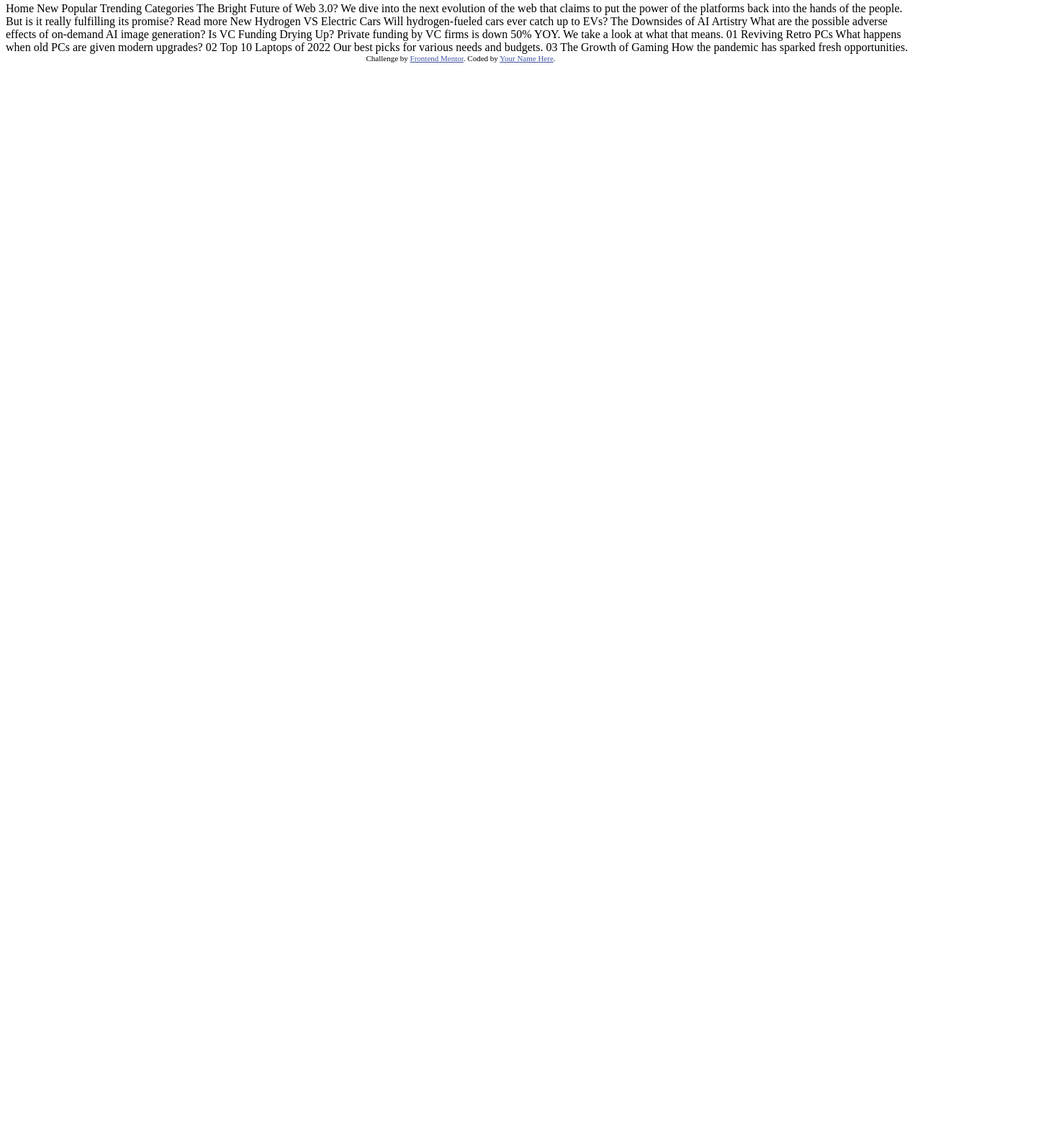
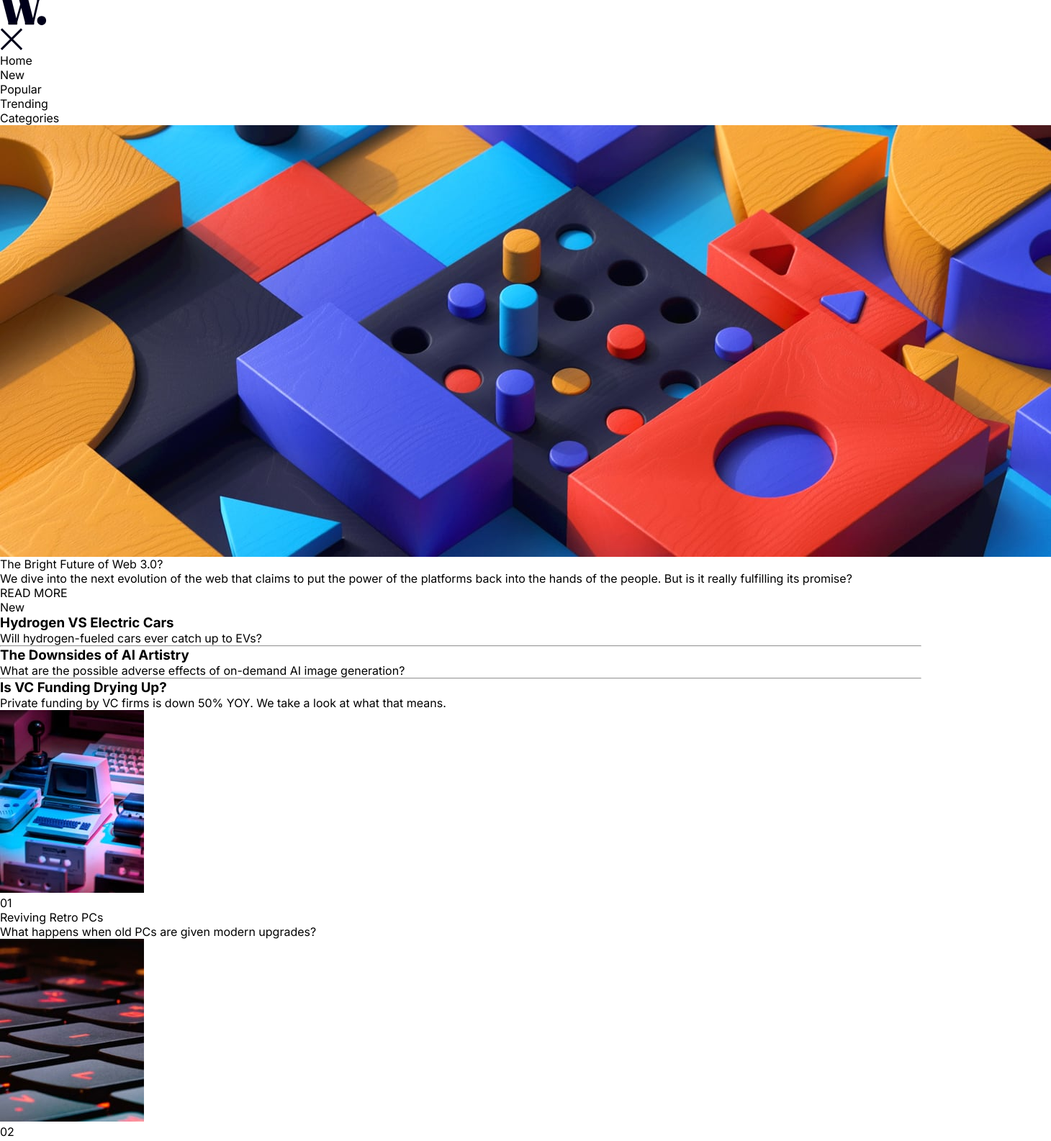
Before and after one commit to lng5143/FrontendMentor-news-homepage, a plain HTML site: page index.html in a window 1280 px wide. Shown: the part 5-1591 px from the top of the page at 72% size, 1460 px wide, since content can reach past the window. Before the commit the page ends 800 px from the top, so only its background shows below. Drawn offline with Linux system fonts and the light colour scheme.

Commit message:
html content and structure

```diff
--- a/index.html
+++ b/index.html
@@ -6,55 +6,88 @@
 
   <link rel="icon" type="image/png" sizes="32x32" href="./assets/images/favicon-32x32.png">
 
+  <link rel="stylesheet" href="style.css">
+  <link rel="preconnect" href="https://fonts.googleapis.com">
+<link rel="preconnect" href="https://fonts.gstatic.com" crossorigin>
+<link href="https://fonts.googleapis.com/css2?family=Inter:wght@400;700;800&display=swap" rel="stylesheet">
   <title>Frontend Mentor | News homepage</title>
 
-  <!-- Feel free to remove these styles or customise in your own stylesheet 👍 -->
-  <style>
-    .attribution { font-size: 11px; text-align: center; }
-    .attribution a { color: hsl(228, 45%, 44%); }
-  </style>
 </head>
 <body>
+  <div id="overlay"></div>
 
-  Home
-  New
-  Popular
-  Trending
-  Categories
+  <div id="nav-bar">
+    <img id="logo" src="assets/images/logo.svg">
+    <div id="nav-elements">
+      <img id="icon-menu-close" src="assets/images/icon-menu-close.svg">
+      <div class="nav-element">Home</div>
+      <div class="nav-element">New</div>
+      <div class="nav-element">Popular</div>
+      <div class="nav-element">Trending</div>
+      <div class="nav-element">Categories</div>
+    </div>
 
-  The Bright Future of Web 3.0?
+    <div id="main-image">
+      <img id="main-image-mobile" src="assets/images/image-web-3-mobile.jpg">
+      <img id="main-image-desktop" src="assets/images/image-web-3-desktop.jpg">
+    </div>
 
-  We dive into the next evolution of the web that claims to put the power of the platforms back into the hands of the people.
-  But is it really fulfilling its promise?
+    <div id="title">The Bright Future of Web 3.0?</div>
 
-  Read more
+    <div id="subtitle-section">
+      <p id="subtitle">We dive into the next evolution of the web that claims to put the power of the platforms back into the hands of the people.
+        But is it really fulfilling its promise?</p>
+      <div id="read-more">READ MORE</div>
+    </div>
 
-  New
+    <div id="new-section">
+      <p>New</p>
+      <div id="new-1">
+        <h3>Hydrogen VS Electric Cars</h3>
+        <p>Will hydrogen-fueled cars ever catch up to EVs?</p>
+      </div>
 
-  Hydrogen VS Electric Cars
-  Will hydrogen-fueled cars ever catch up to EVs?
+      <hr>
 
-  The Downsides of AI Artistry
-  What are the possible adverse effects of on-demand AI image generation?
+      <div id="new-2">
+        <h3>The Downsides of AI Artistry</h3>
+        <p>What are the possible adverse effects of on-demand AI image generation?</p>
+      </div>
 
-  Is VC Funding Drying Up?
-  Private funding by VC firms is down 50% YOY. We take a look at what that means.
+      <hr>
 
-  01
-  Reviving Retro PCs
-  What happens when old PCs are given modern upgrades?
+      <div id="new-1">
+        <h3>Is VC Funding Drying Up?</h3>
+        <p>Private funding by VC firms is down 50% YOY. We take a look at what that means.</p>
+      </div>
+    </div>
 
-  02
-  Top 10 Laptops of 2022
-  Our best picks for various needs and budgets.
+    <div id="article-1">
+      <img class="article-image" src="assets/images/image-retro-pcs.jpg">
+      <div class="article-content">
+        <p class="article-number">01</p>
+        <p class="article-title">Reviving Retro PCs</p>
+        <p class="article-subtitle">What happens when old PCs are given modern upgrades?</p>
+      </div>
+    </div>
 
-  03
-  The Growth of Gaming
-  How the pandemic has sparked fresh opportunities.
+    <div id="article-2">
+      <img class="article-image" src="assets/images/image-top-laptops.jpg">
+      <div class="article-content">
+        <p class="article-number">02</p>
+        <p class="article-title">Top 10 Laptops of 2022</p>
+        <p class="article-subtitle">Our best picks for various needs and budgets.</p>
+    </div>
 
-  <div class="attribution">
-    Challenge by <a href="https://www.frontendmentor.io?ref=challenge" target="_blank">Frontend Mentor</a>.
-    Coded by <a href="#">Your Name Here</a>.
+    <div id="article-3">
+      <img class="article-image" src="assets/images/image-gaming-growth.jpg">
+      <div class="article-content">
+        <p class="article-number">01</p>
+        <p class="article-title">The Growth of Gaming</p>
+        <p class="article-subtitle">How the pandemic has sparked fresh opportunities.</p>
+    </div>
+
   </div>
 </body>
+<script src="script.js"></script>
 </html>
--- /dev/null
+++ b/style.css
@@ -0,0 +1,20 @@
+* {
+    margin: 0px;
+    padding: 0px;
+    font-family: 'Inter';
+    box-sizing: border-box;
+}
+
+#main-image-desktop {
+    display: none;
+}
+
+@media all and (min-width: 565px) {
+    #main-image-mobile {
+        display: none;
+    }
+
+    #main-image-desktop {
+        display: block;
+    }
+}
```
Also changed, not shown: script.js (added).
